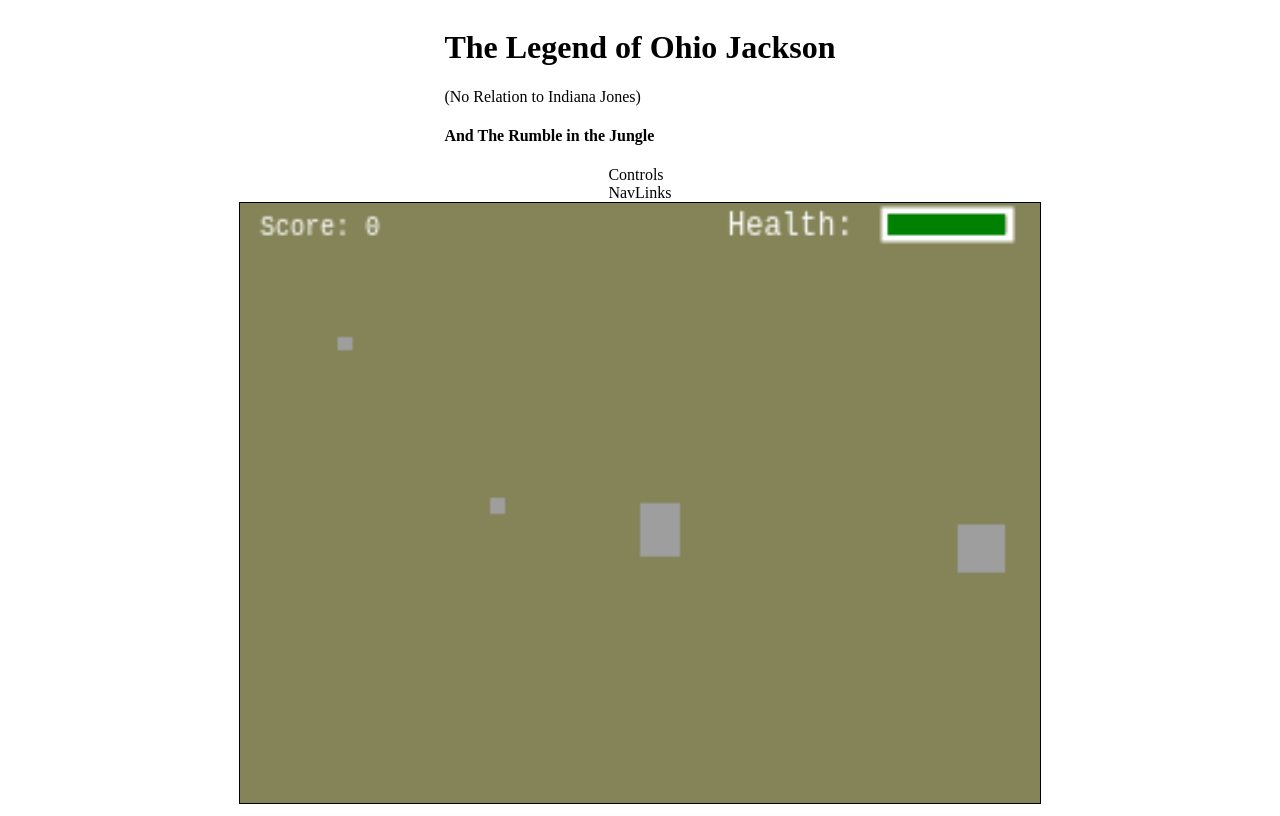
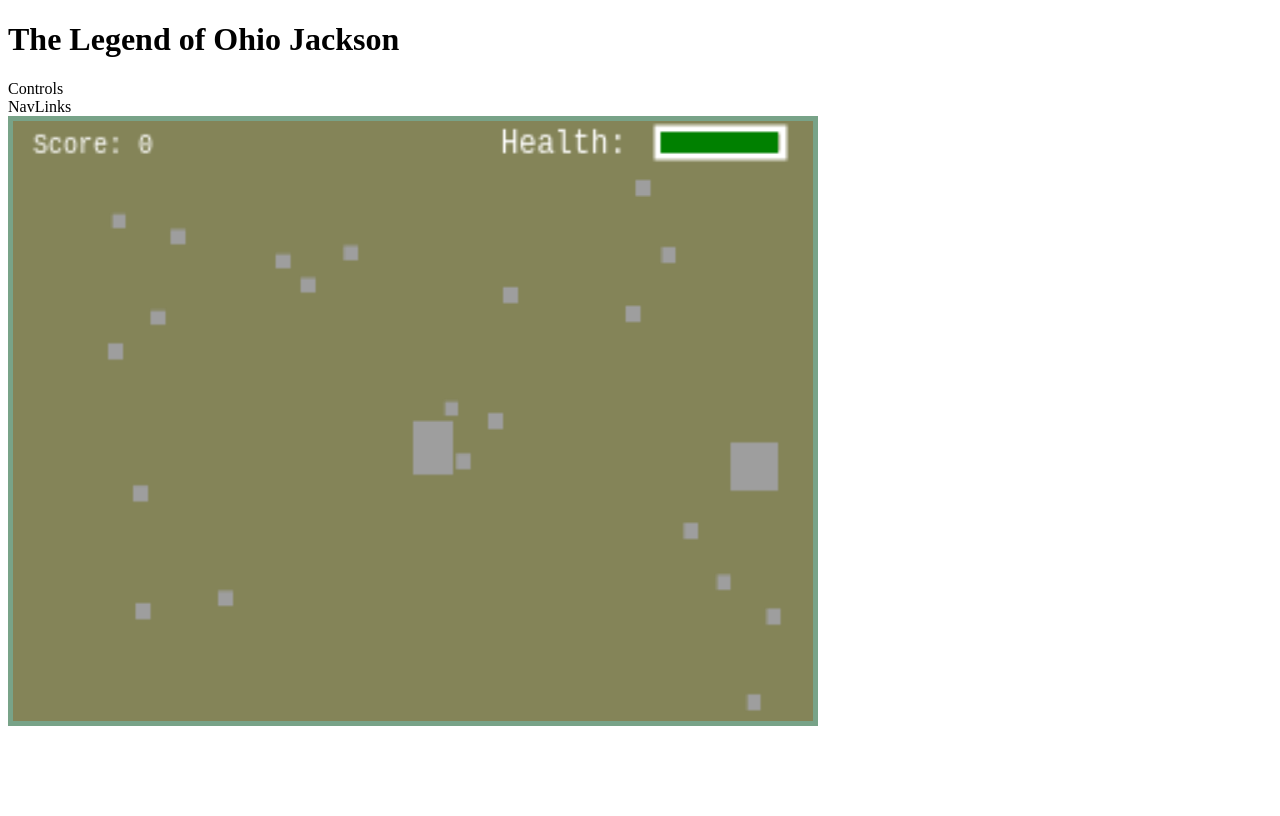
Before and after one commit to amzick/ohio_jackson, a website built with webpack: page index.html in a window 1280 px wide. Built offline with nearby package versions, Linux system fonts and the light colour scheme.

Commit message:
Generate Coins Randomly
Definitely still a lot of code to be dried up. Instead of working on projectiles I need to look into animating sprites, since it will make it easier to proceed and I'll have less code to refactor later

```diff
--- a/index.html
+++ b/index.html
@@ -11,10 +11,10 @@
   <!--  jquery -->
 </head>
 <body className="body">
-  <div>
+  <div className="title">
     <h1>The Legend of Ohio Jackson</h1>
-    <p>(No Relation to Indiana Jones)</p>
-    <h4>And The Rumble in the Jungle</h4>
+    <!-- <p>(No Relation to Indiana Jones)</p> -->
+    <!-- <h4>And The Rumble in the Jungle</h4> -->
   </div>
   <div>
     <div>Controls</div>
--- a/main.css
+++ b/main.css
@@ -1,11 +1,23 @@
 body {
+  overflow: visable;
+
+}
+
+.body {
   display: flex;
   flex-direction: column;
   align-items: center;
 }
 
+.title {
+  display: flex;
+  flex-direction: column;
+  justify-content: center;
+  align-items: center;
+}
+
 canvas {
-  border: solid 1px black;
+  border: solid 5px #78a388;
   width: 800px;
   height: 600px;
   background: #848458;
--- a/src/entry.js
+++ b/src/entry.js
@@ -74,7 +74,6 @@ document.addEventListener("DOMContentLoaded", () => {
 
   const game = new Game({
     canvas: gameCanvas,
-    coins: [coin, coin2],
     arrows: [testFire]
   });
 
--- a/src/game.js
+++ b/src/game.js
@@ -22,12 +22,13 @@ class Game {
     //functions
     this.detectCollisions = this.detectCollisions.bind(this);
     this.drawInfo = this.drawInfo.bind(this);
+    this.addCoin = this.addCoin.bind(this);
   }
 
   addPlayer() {
     const playerImg = new Image();
     // playerImg.src = 'https://www.spriters-resource.com/resources/sheets/86/88720.png';
-    playerImg.src ="https://www.spriters-resource.com/resources/sheets/107/110099.png";
+    playerImg.src = "https://www.spriters-resource.com/resources/sheets/107/110099.png";
     const player = new Player({
       game: this,
       canvas: this.canvas,
@@ -43,6 +44,37 @@ class Game {
       height: 20
     });
     this.player = player;
+  }
+
+  updateGameObjects() {
+    this.gameObjects = Array.from(new Set([...this.coins, ...this.arrows, ...this.potions]));
+  }
+
+  addCoin() {
+    const range = Math.random() * (25-7) +7;
+    const validStartX = Math.random() * (this.canvas.width - 15 - 16 - range) + (16 + range);
+    const validStartY = Math.random() * (this.canvas.height - 15 - 16 - range) + (16 + range);
+
+    const direction = ["V", "H"][Math.floor(Math.random() * (2 - 0) + 0)];
+    const switchDirection = [true, false][Math.floor(Math.random() * (2 - 0) + 0)];
+    const coin = new Coin({
+      game: this,
+      sX: 6,
+      sY: 6,
+      sWidth: 60,
+      sHeight: 60,
+      startX: validStartX,
+      startY: validStartY,
+      speed: 0.3,
+      dX: 1,
+      width: 5,
+      height: 5,
+      range,
+      direction,
+      switchDirection
+    });
+    this.coins.add(coin);
+    this.updateGameObjects();
   }
 
   detectCollisions() {
@@ -113,6 +145,9 @@ class Game {
       this.drawInfo(ctx);
       this.player.draw(ctx);
 
+      if (this.coins.size <= 20) {
+        this.addCoin();
+      }
       this.gameObjects.forEach(object => object.draw(ctx));
       this.detectCollisions();
     }
```
Also changed, not shown: dist/bundle.js, 1 other file.
